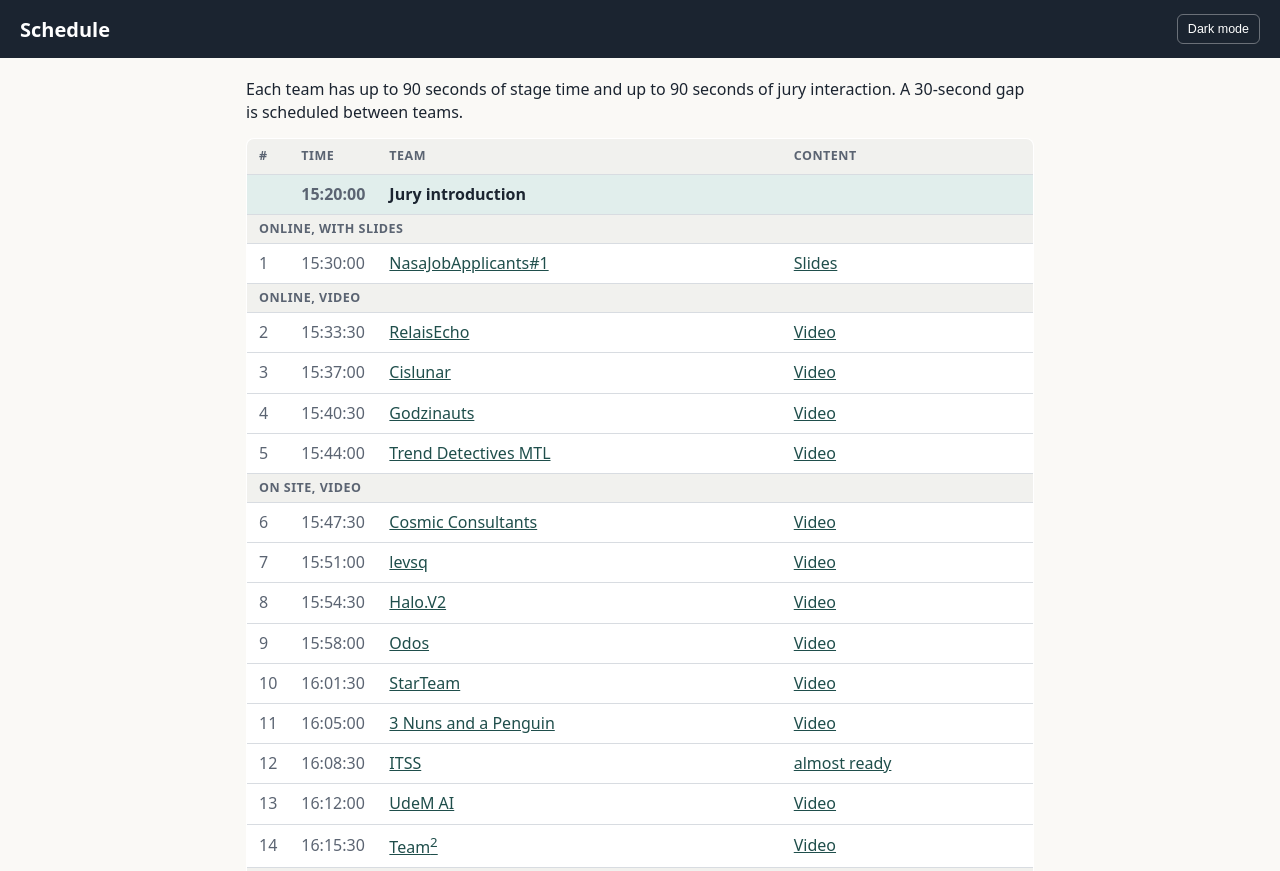
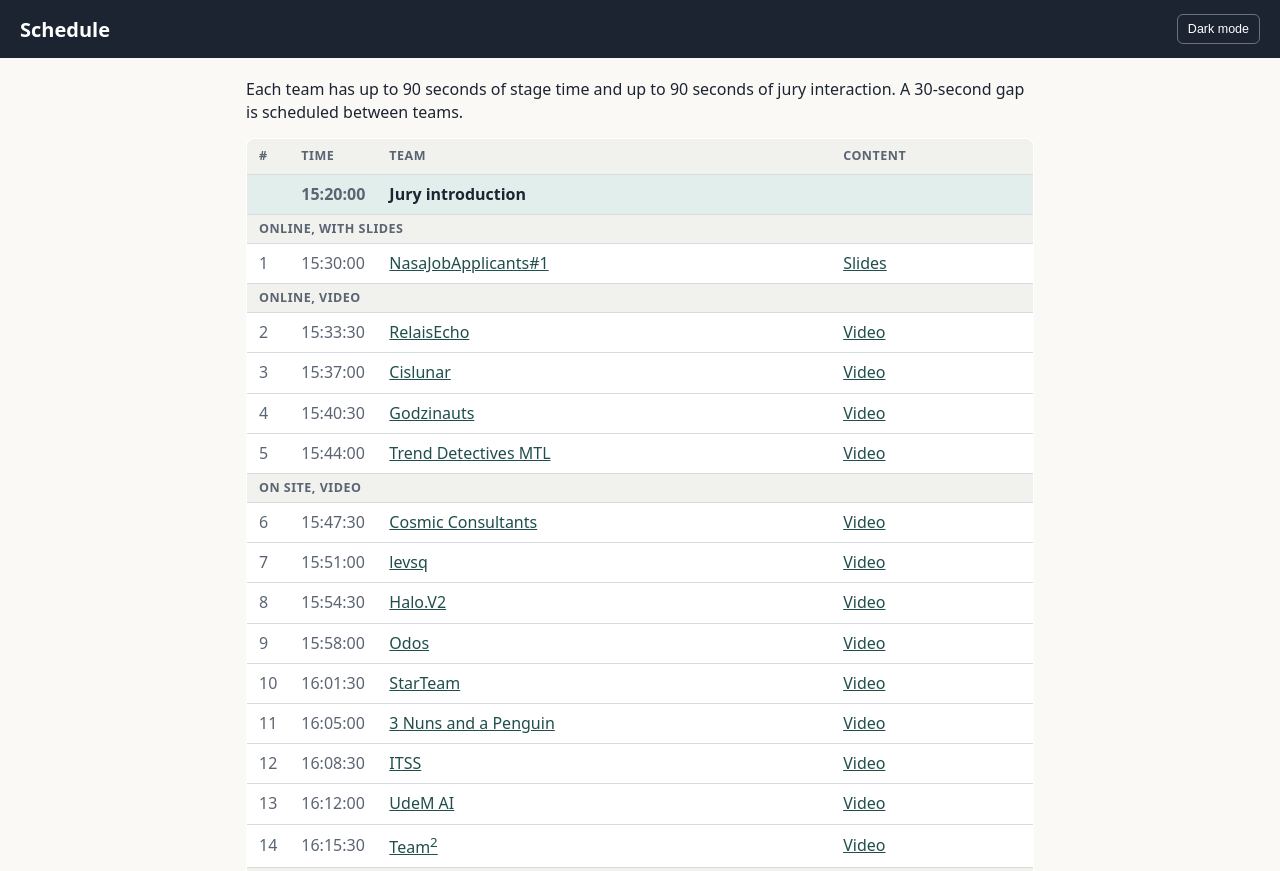
Before and after one commit to satuelisa/satuelisa.github.io, a plain HTML site: page tmp/spaceapps2026.html in a window 1280 px wide. Shown: the top 871 px of the page. Drawn offline with Linux system fonts and the light colour scheme.

Commit message:
all links are there;

```diff
--- a/tmp/spaceapps2026.html
+++ b/tmp/spaceapps2026.html
@@ -119,7 +119,7 @@ footer.appfoot{ text-align:center; color:var(--muted); font-size:12px; padding:3
 
     <tr data-from="58110" data-to="58290"><td class="num">12</td><td class="time">16:08:30</td>
       <td><a href="https://www.spaceappschallenge.org/2026/find-a-team/itss/" >ITSS</a></td>
-            <td><a href="">almost ready</a></td>
+      <td><a href="https://www.youtube.com/watch?v=uXgMToubZ4A&mute=1">Video</a></td>
     </tr>
 
     <tr data-from="58320" data-to="58500"><td class="num">13</td><td class="time">16:12:00</td>
```
